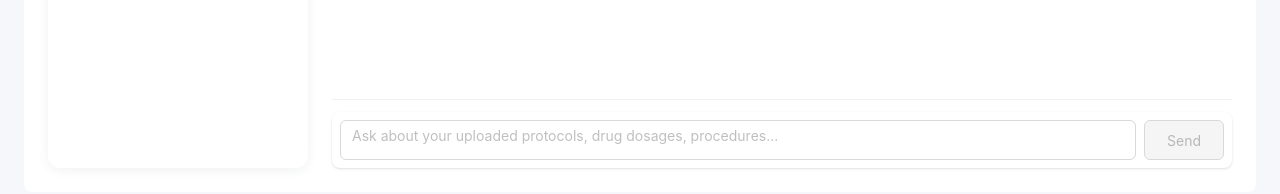
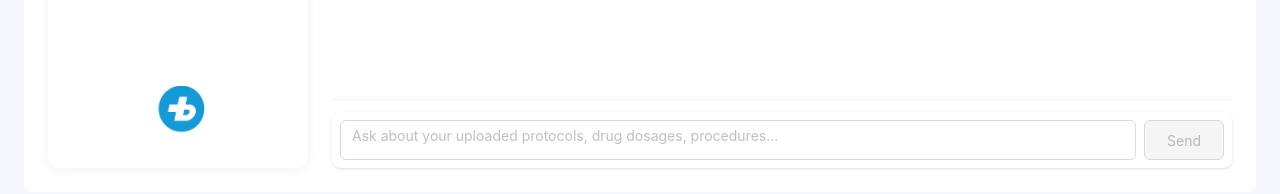
Before and after one commit to smuggypusss/AI-Chatbot, a React (Vite) app in the folder frontend/: page / in a window 1280 px wide. Shown: the part 616-810 px from the top of the page. Built offline with nearby package versions, Linux system fonts and the light colour scheme; no server answers; sample sign-in values are in the browser's storage.

Commit message:
Fixed sidebar logo

```diff
--- a/frontend/src/components/ChatArea.jsx
+++ b/frontend/src/components/ChatArea.jsx
@@ -239,7 +239,7 @@ export default function ChatArea({ clearChatFlag, convoId, email, onNewChat }) {
                                   <b>{t('Follow-up suggestion')}:</b> {followUp}
                                 </div>
                               )}
-                              {msg.content && !msg.content.includes("No details found") && !enhancedContext && (
+                              {msg.content && !msg.content.includes("No details found") && !enhancedContext && isLastAssistant && (
                                 <div className="mt-2">
                                   <Button
                                     size="small"
--- a/frontend/src/components/Sidebar.jsx
+++ b/frontend/src/components/Sidebar.jsx
@@ -4,6 +4,7 @@ import { MenuFoldOutlined, MenuUnfoldOutlined, PlusOutlined, DeleteOutlined, Mes
 import { useTranslation } from "react-i18next";
 import allesHealthLogo from '../assets/Alles Health.png';
 import swissDesignedLogo from '../assets/Swiss_Designed_White.png';
+import hospitalLogo from '../assets/hospital_logo.png';
 
 function useIsMobile(breakpoint = 768) {
   const [isMobile, setIsMobile] = useState(window.innerWidth < breakpoint);
@@ -146,6 +147,18 @@ export default function Sidebar({
           <img src={swissDesignedLogo} alt="Swiss Designed" style={{ height: 60 }} />
         </div>
       )}
+      {/* Logo at the bottom for desktop, responsive to collapsed state */}
+      {!isMobile && (
+        <div className="w-full flex-col items-center gap-2 pt-4" style={{ display: 'flex', justifyContent: 'center', alignItems: 'center' }}>
+          {isCollapsed ? (
+            <Tooltip title="Hospital Logo">
+              <img src={hospitalLogo} alt="Hospital Logo" style={{ height: 32, width: 32, objectFit: 'contain', marginBottom: 8 }} />
+            </Tooltip>
+          ) : (
+            <img src={hospitalLogo} alt="Hospital Logo" style={{ height: 50, marginBottom: 8 }} />
+          )}
+        </div>
+      )}
     </div>
   );
 }
```
